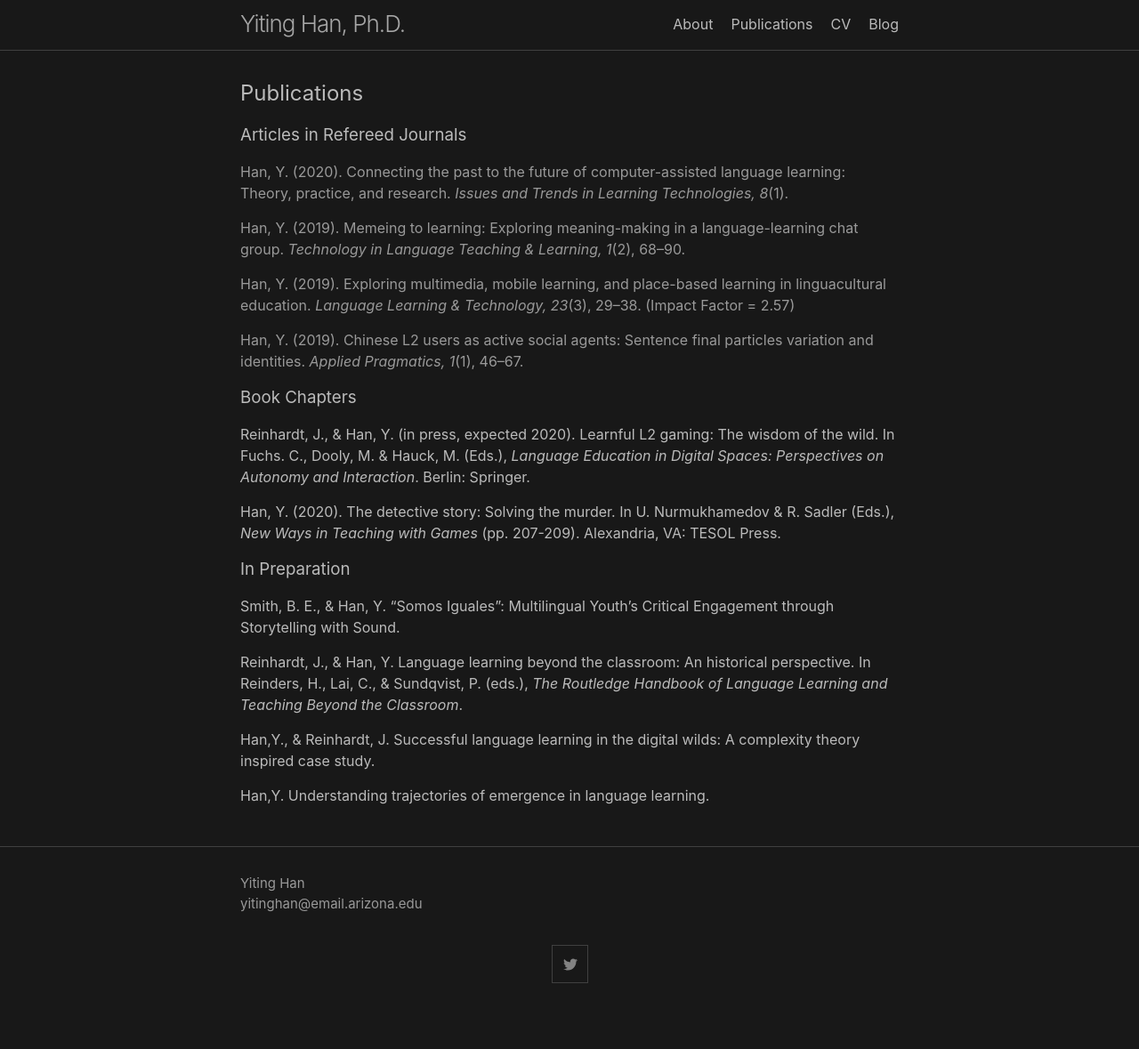
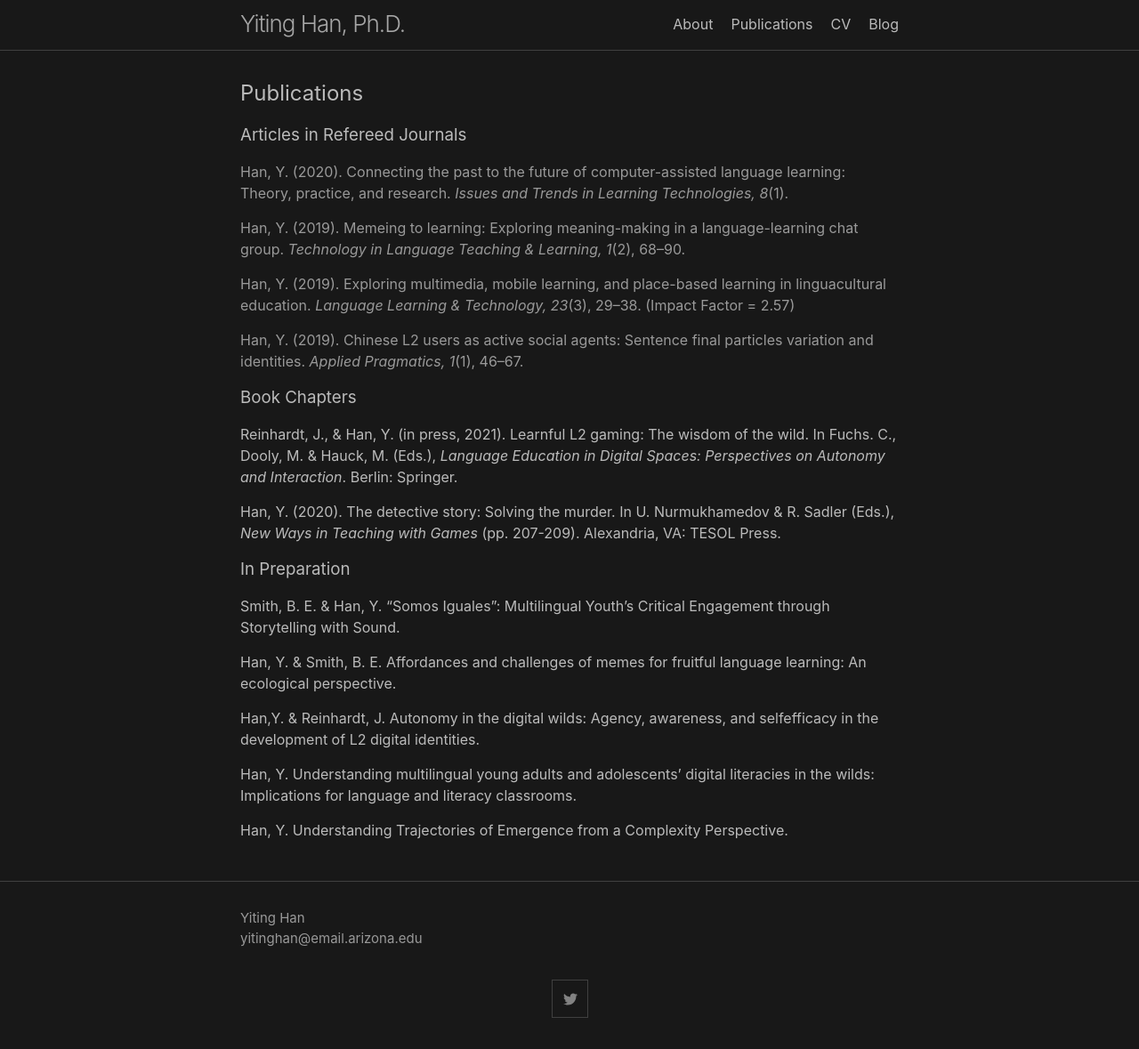
Before and after one commit to yitinghanphd/yitinghanphd.github.io, a Jekyll site: the page built from publications.md, in a window 1280 px wide. Shown: the whole page at 89% size. Built offline with Jekyll 4.4.1, drawn with Linux system fonts in a browser that asks for light colours; before the commit the page ends 1140 px from its top, so only the background shows below that.

Commit message:
Update publications.md
update

```diff
--- a/publications.md
+++ b/publications.md
@@ -5,7 +5,7 @@ permalink: /publications/
 ---
 ## Publications
 ### Articles in Refereed Journals
-[Han, Y. (2020). Connecting the past to the future of computer-assisted language learning: Theory, practice, and research. *Issues and Trends in Learning Technologies, 8*(1).](https://journals.uair.arizona.edu/index.php/itet/article/view/23207)
+[Han, Y. (2020). Connecting the past to the future of computer-assisted language learning: Theory, practice, and research. *Issues and Trends in Learning Technologies, 8*(1).](https://journals.librarypublishing.arizona.edu/itlt/article/id/1742/)
 
 [Han, Y. (2019). Memeing to learning: Exploring meaning-making in a language-learning chat group. *Technology in Language Teaching & Learning, 1*(2), 68–90.](https://www.castledown.com.au/journals/tltl/article/?reference=191)
 
@@ -14,15 +14,17 @@ permalink: /publications/
 [Han, Y. (2019). Chinese L2 users as active social agents: Sentence final particles variation and identities. *Applied Pragmatics, 1*(1), 46–67.](https://benjamins.com/catalog/ap.00003.han)
 
 ### Book Chapters
-Reinhardt, J., & Han, Y. (in press, expected 2020). Learnful L2 gaming: The wisdom of the wild. In Fuchs. C., Dooly, M. & Hauck, M. (Eds.), *Language Education in Digital Spaces: Perspectives on Autonomy and Interaction*. Berlin: Springer.
+Reinhardt, J., & Han, Y. (in press, 2021). Learnful L2 gaming: The wisdom of the wild. In Fuchs. C., Dooly, M. & Hauck, M. (Eds.), *Language Education in Digital Spaces: Perspectives on Autonomy and Interaction*. Berlin: Springer.
 
 Han, Y. (2020). The detective story: Solving the murder. In U. Nurmukhamedov & R. Sadler (Eds.), *New Ways in Teaching with Games* (pp. 207-209). Alexandria, VA: TESOL Press.
 
 ### In Preparation
-Smith, B. E., & Han, Y. “Somos Iguales”: Multilingual Youth’s Critical Engagement through Storytelling with Sound.
+Smith, B. E. & Han, Y. “Somos Iguales”: Multilingual Youth’s Critical Engagement through Storytelling with Sound.
 
-Reinhardt, J., & Han, Y. Language learning beyond the classroom: An historical perspective. In Reinders, H., Lai, C., & Sundqvist, P. (eds.), *The Routledge Handbook of Language Learning and Teaching Beyond the Classroom*.
+Han, Y. & Smith, B. E. Affordances and challenges of memes for fruitful language learning: An ecological perspective.
 
-Han,Y., & Reinhardt, J. Successful language learning in the digital wilds: A complexity theory inspired case study.
+Han,Y. & Reinhardt, J. Autonomy in the digital wilds: Agency, awareness, and selfefficacy in the development of L2 digital identities.
 
-Han,Y. Understanding trajectories of emergence in language learning.
+Han, Y. Understanding multilingual young adults and adolescents' digital literacies in the wilds: Implications for language and literacy classrooms.
+
+Han, Y. Understanding Trajectories of Emergence from a Complexity Perspective.
```
